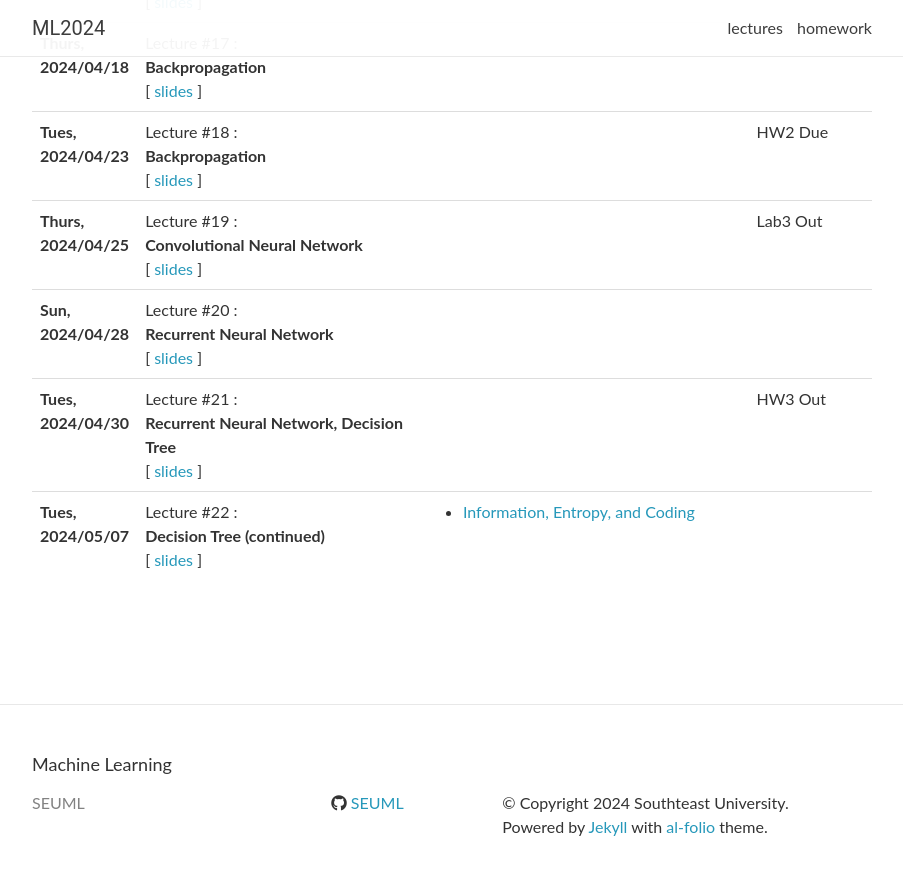
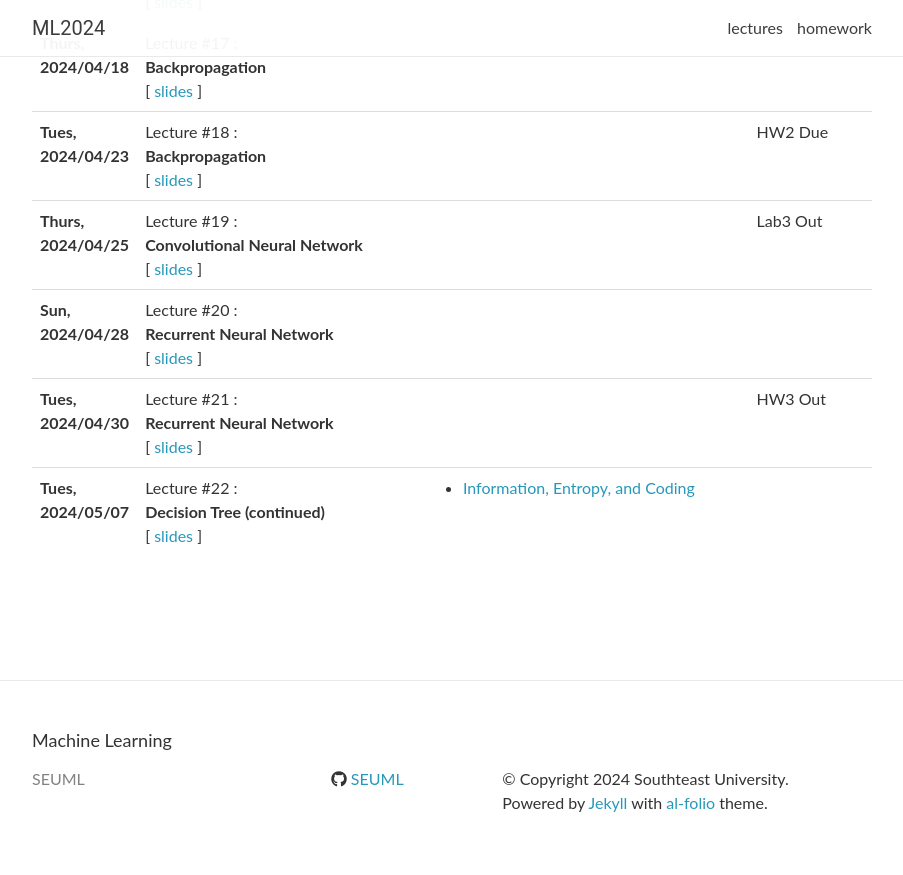
Before and after one commit to SEUML/ml-spring-2024, a Jekyll site: the page built from _pages/lectures.md, in a window 1280 px wide and 900 px high, scrolled down 1824 px. Shown: the top 875 px of the window, without its empty margins (188-1091 px from the left). Built offline with Jekyll 4.4.1, drawn with Linux system fonts in a browser that asks for light colours; nearby versions of some CDN libraries; comment, search, counter and statistics services are not loaded.

Commit message:
first commit

```diff
--- a/_data/lectures.yml
+++ b/_data/lectures.yml
@@ -167,7 +167,7 @@
 
 - date: Tues, 2024/04/30
   title: >
-    <strong> Recurrent Neural Network, Decision Tree </strong>
+    <strong> Recurrent Neural Network </strong>
   slides: "../assets/slides/lecture10.pdf"
   readings:
   logistics: HW3 Out
```
